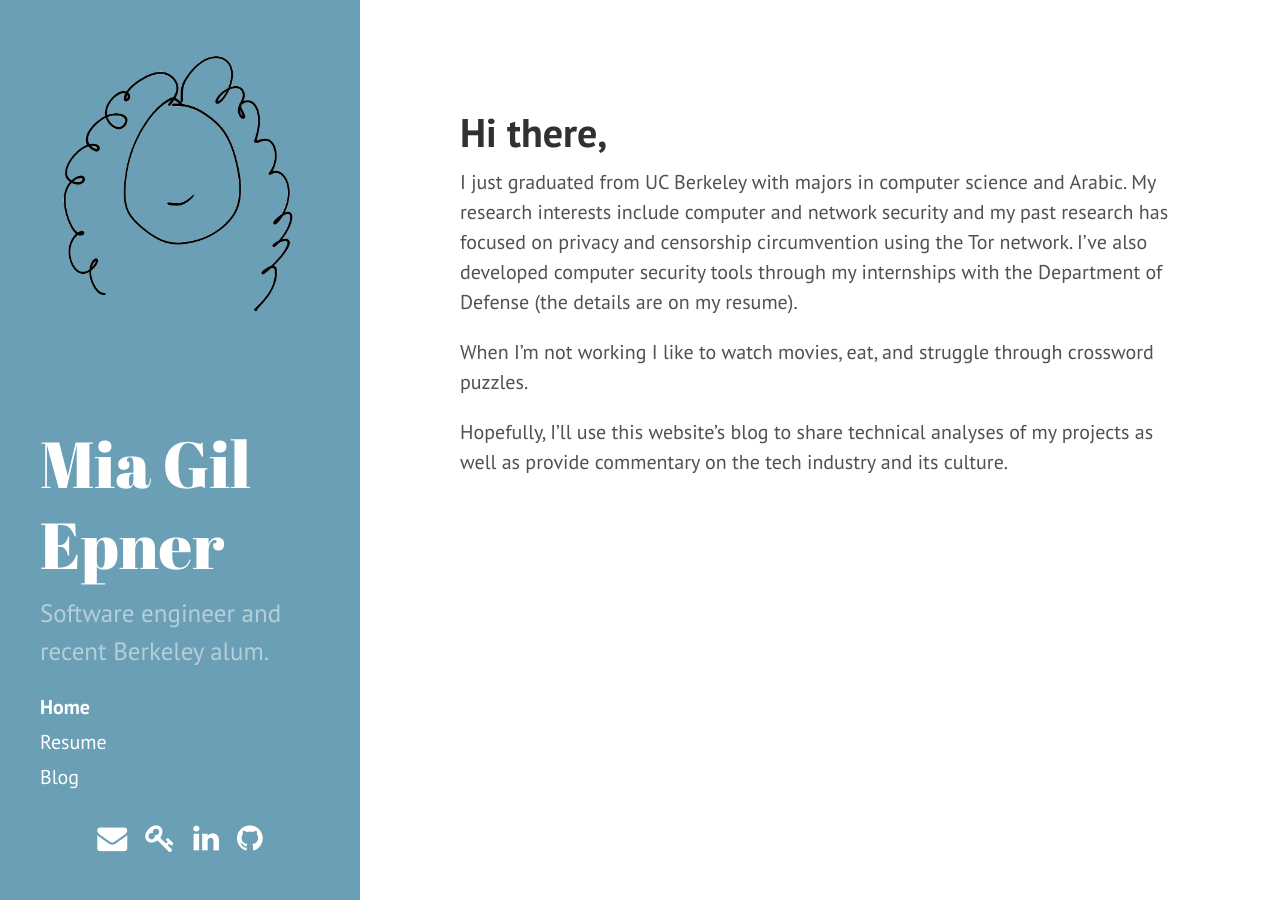
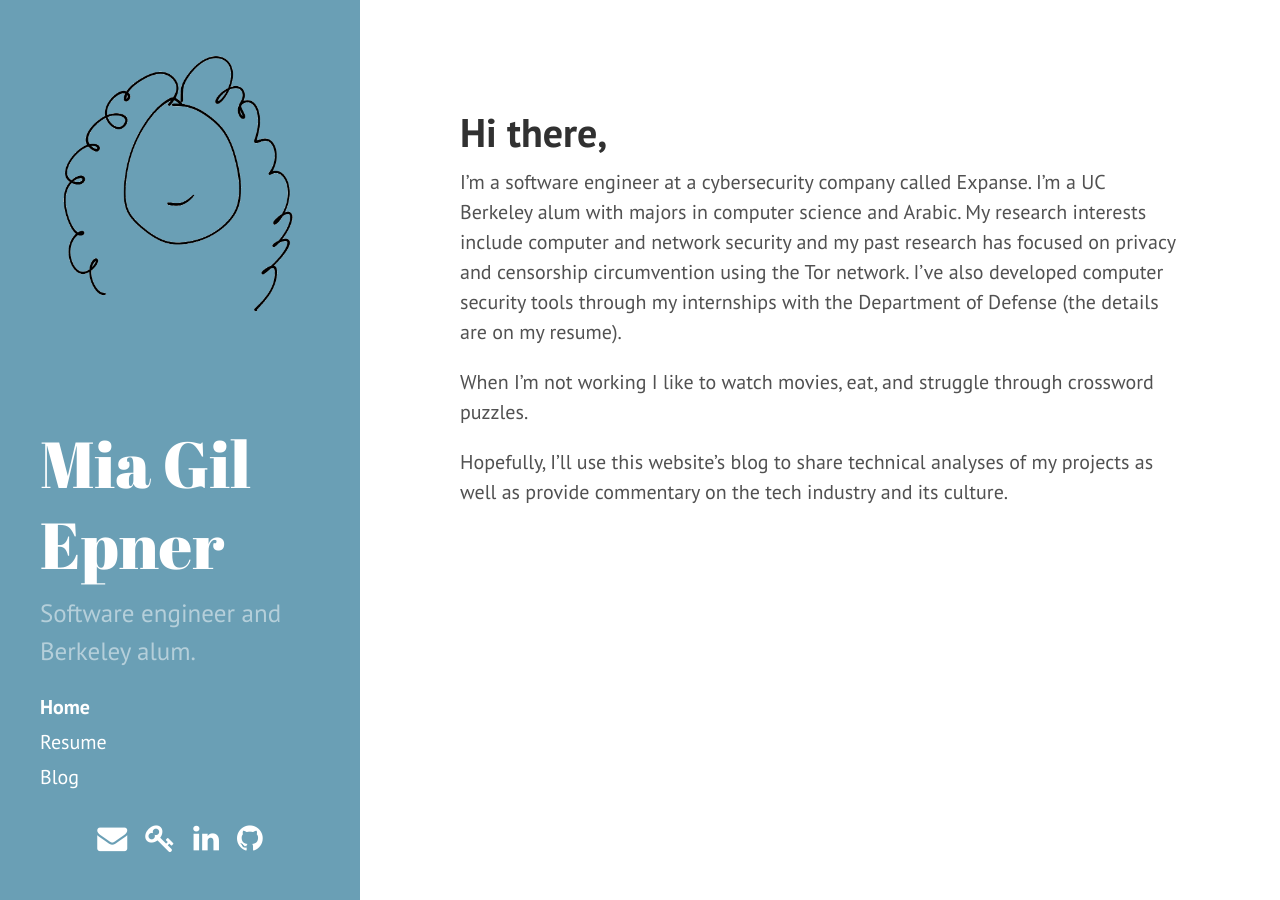
Before and after one commit to miagilepner/miagilepner.github.io, a Jekyll site: the page built from index.md, in a window 1280 px wide. Built offline with Jekyll 4.4.1, drawn with Linux system fonts in a browser that asks for light colours; nearby versions of some CDN libraries.

Commit message:
update resume and remove recent graduation references

```diff
--- a/_config.yml
+++ b/_config.yml
@@ -8,7 +8,7 @@ permalink:        pretty
 # Setup
 title:            Mia Gil Epner
 tagline:          ''
-description:      'Software engineer and recent Berkeley alum.'
+description:      'Software engineer and Berkeley alum.'
 url:              http://miagilepner.com
 baseurl:
 author:
--- a/index.md
+++ b/index.md
@@ -5,7 +5,7 @@ title: Home
 
 # Hi there,
 
-I just graduated from UC Berkeley with majors in computer science and Arabic. My research interests include computer and network security and my past research has focused on privacy and censorship circumvention using the Tor network. I've also developed computer security tools through my internships with the Department of Defense (the details are on my resume).
+I'm a software engineer at a cybersecurity company called Expanse. I'm a UC Berkeley alum with majors in computer science and Arabic. My research interests include computer and network security and my past research has focused on privacy and censorship circumvention using the Tor network. I've also developed computer security tools through my internships with the Department of Defense (the details are on my resume).
 
 When I'm not working I like to watch movies, eat, and struggle through crossword puzzles.
 
```
Also changed, not shown: 1 other file.
